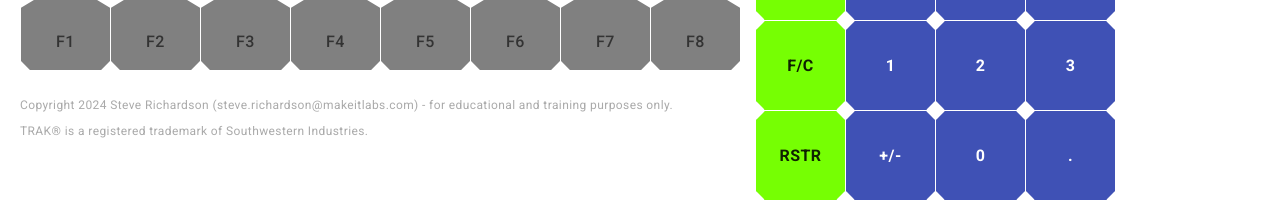
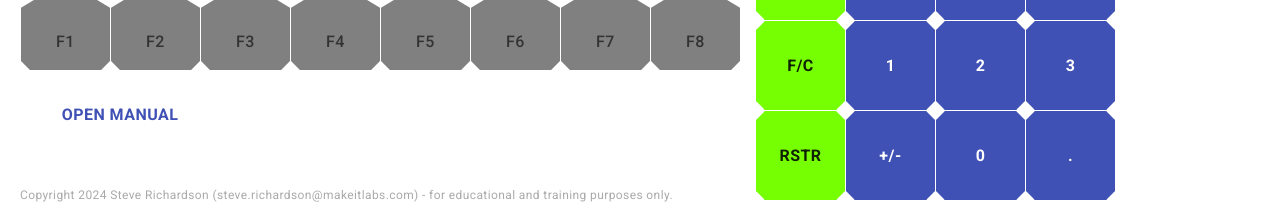
Before and after one commit to tangentaudio/trakweb, a React (Create React App) app: page / in a window 1280 px wide. Shown: the part 489-699 px from the top of the page. Built offline with nearby package versions, Linux system fonts and the light colour scheme; no server answers; a web font is replaced by a local one.

Commit message:
add pdf manuals

```diff
--- a/src/App.tsx
+++ b/src/App.tsx
@@ -59,7 +59,7 @@ const theme = createTheme({
 
 function App() {
   let ci: CommandInterface;
-  const [bundle, setBundle] = useState<string | null>('mx3.bundle');
+  const [bundle, setBundle] = useState<string | null>('mx3');
 
   function sci(p: Promise<CommandInterface>) {
     p.then((pci) => { console.log("success", pci); ci = pci }, () => { console.log("failure") });
@@ -81,16 +81,14 @@ function App() {
             </Grid>
             <Grid item>
               <Tabs value={bundle} onChange={ (e, v) => { setBundle(v) } }>
-                <Tab label="Mill" value="mx3.bundle"/>
-                <Tab label="Lathe" value="lx2.bundle"/>
+                <Tab label="Mill" value="mx3"/>
+                <Tab label="Lathe" value="lx2"/>
               </Tabs>
             </Grid>
             <Grid item>
-              { bundle !== null &&
-                  <div className="App" style={{ width: "720px", height: "348px", marginTop: '4px'}} >
-                    <DosPlayer bundleUrl={bundle} setCommandInterface={sci} />
-                  </div>
-              }
+                <div className="App" style={{ width: "720px", height: "348px", marginTop: '4px'}} >
+                  <DosPlayer bundleUrl={bundle + '.bundle'} setCommandInterface={sci} />
+                </div>
             </Grid>
             <Grid item>
               <Grid container direction="row" spacing="1px" sx={{ pl: '1px', pt: '5px' }}>
@@ -103,6 +101,9 @@ function App() {
                 <Grid item><Button variant="pointy" onClick={() => { sendKey(Keys.KBD_f7) }}>F7</Button></Grid>
                 <Grid item><Button variant="pointy" onClick={() => { sendKey(Keys.KBD_f8) }}>F8</Button></Grid>
               </Grid>
+            </Grid>
+            <Grid item>
+              <Button sx={{width:'200px'}} onClick={ ()=> { window.open(bundle + '.pdf', '_blank')} }> Open Manual</Button>
             </Grid>
             <Grid item sx={{mt: '20px'}}>
               <Typography color="#aaaaaa" variant="caption">Copyright 2024 Steve Richardson (steve.richardson@makeitlabs.com) - for educational and training purposes only.</Typography>
```
Also changed, not shown: 2 other files (tests, documents, lock files or other folders).
